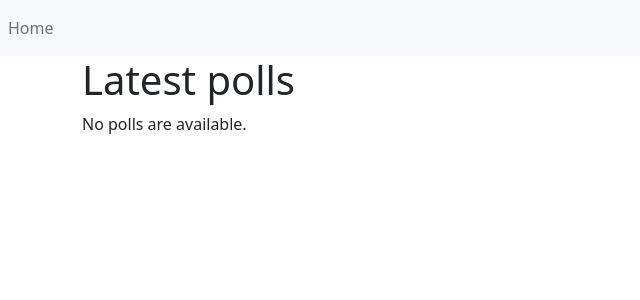
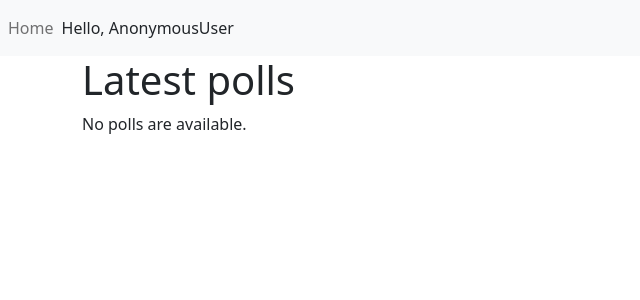
Before and after one commit to RitehWebTeam/django-tutorial, a Django app: page /polls/ in a window 1280 px wide. Shown: the top 300 px of the page, without its empty margins (0-640 px from the left). Run offline with Django 3.2, Linux system fonts and the light colour scheme; data that the repository does not hold is empty.

Commit message:
Add logged in user to the navbar

```diff
--- a/polls/templates/base.html
+++ b/polls/templates/base.html
@@ -17,11 +17,13 @@
                 <span class="navbar-toggler-icon"></span>
               </button>
               <div class="collapse navbar-collapse" id="navbarNav">
-                <ul class="navbar-nav">
+                <ul class="navbar-nav mr-auto">
                   <li class="nav-item active">
                     <a class="nav-link" href="{% url 'polls:index' %}">Home <span class="sr-only"></span></a>
                   </li>
+
                 </ul>
+                <label class="font-weight-bold">Hello, {{ user }}</label>
               </div>
             </nav>
         {% endblock %}
```
